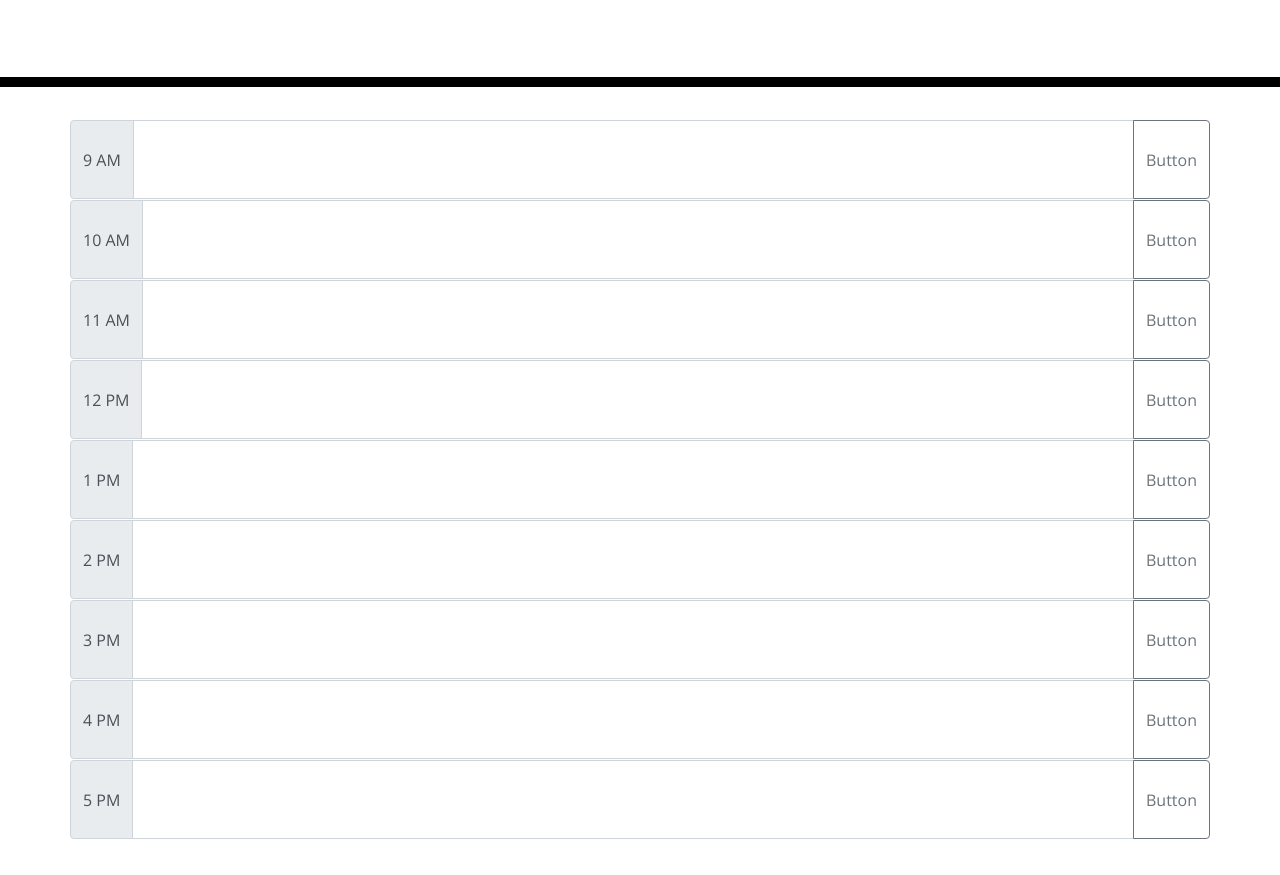
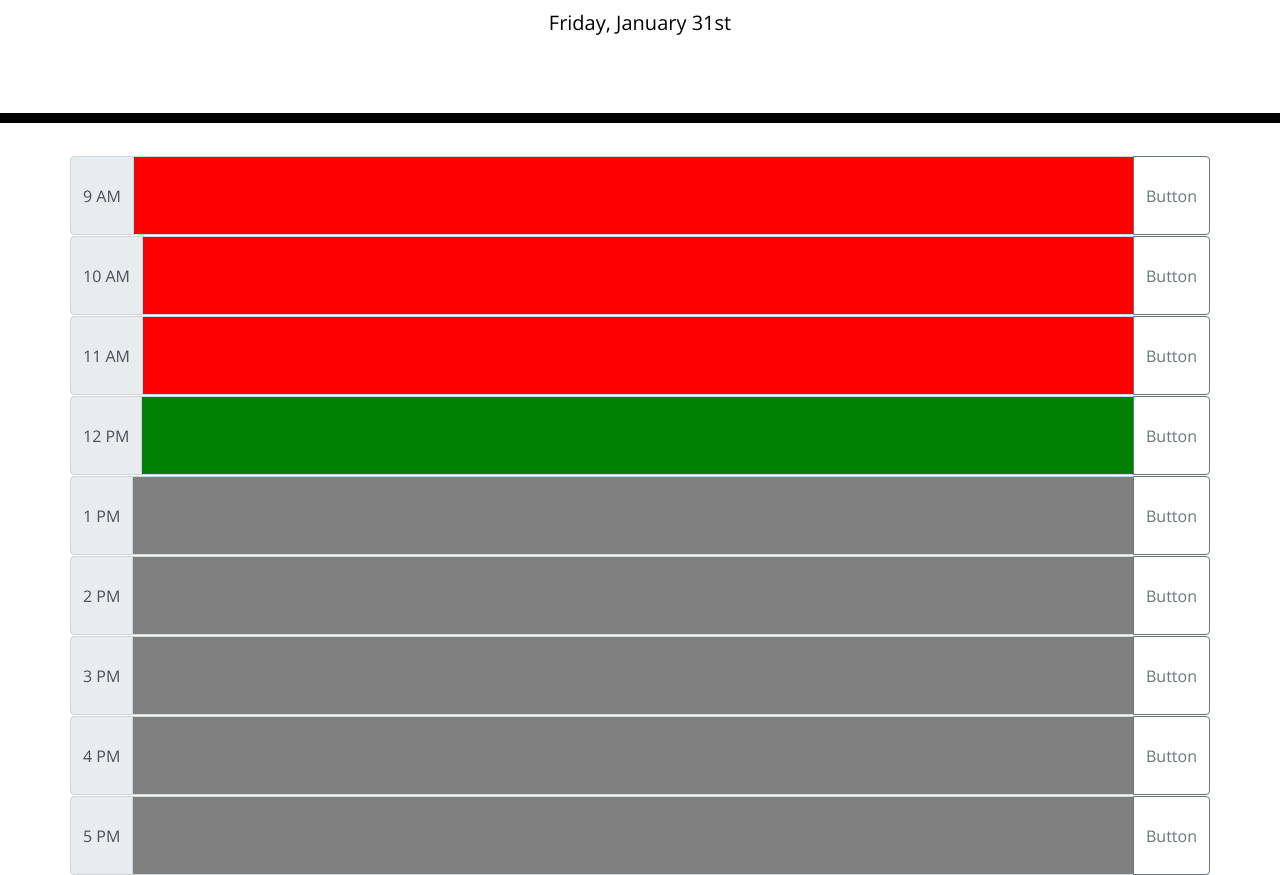
Before and after one commit to henryni914/Daily-Planner, a plain HTML site: page index.html in a window 1280 px wide. Shown: the part 181-1056 px from the top of the page. Before the commit the page ends 1020 px from the top, so only its background shows below. Drawn offline with nearby package versions, Linux system fonts and the light colour scheme.

Commit message:
created a function to check users local time compared to the planner and color coded the text boxes accordingly

```diff
--- a/index.html
+++ b/index.html
@@ -1,23 +1,14 @@
 <!DOCTYPE html>
 <html lang="en">
+
 <head>
   <meta charset="UTF-8" />
   <meta name="viewport" content="width=device-width, initial-scale=1.0" />
   <meta http-equiv="X-UA-Compatible" content="ie=edge" />
-    <link
-      rel="stylesheet"
-      href="https://stackpath.bootstrapcdn.com/bootstrap/4.3.1/css/bootstrap.min.css"
-    />
-    <link
-      rel="stylesheet"
-      href="https://use.fontawesome.com/releases/v5.8.1/css/all.css"
-      integrity="sha384-50oBUHEmvpQ+1lW4y57PTFmhCaXp0ML5d60M1M7uH2+nqUivzIebhndOJK28anvf"
-      crossorigin="anonymous"
-    />
-    <link
-      href="https://fonts.googleapis.com/css?family=Open+Sans&display=swap"
-      rel="stylesheet"
-    />
+  <link rel="stylesheet" href="https://stackpath.bootstrapcdn.com/bootstrap/4.3.1/css/bootstrap.min.css" />
+  <link rel="stylesheet" href="https://use.fontawesome.com/releases/v5.8.1/css/all.css"
+    integrity="sha384-50oBUHEmvpQ+1lW4y57PTFmhCaXp0ML5d60M1M7uH2+nqUivzIebhndOJK28anvf" crossorigin="anonymous" />
+  <link href="https://fonts.googleapis.com/css?family=Open+Sans&display=swap" rel="stylesheet" />
   <link rel="stylesheet" href="style.css" />
   <title>Work Day Scheduler</title>
 </head>
@@ -31,11 +22,11 @@
   <div class="container">
     <!-- Timeblocks go here -->
     <div class="row">
-        <div class = "input-group">
+      <div class="input-group">
         <div class="input-group-prepend">
-            <div class="input-group-text" id="inputGroup-sizing-lg">9 AM </div>
+          <div class="input-group-text" id="inputGroup-sizing-lg 9">9 AM</div>
         </div>
-          <textarea class="form-control" aria-label="With textarea"></textarea>
+        <textarea class="form-control" aria-label="With textarea" value="9"></textarea>
         <div class="input-group-append">
           <button class="btn btn-outline-secondary" type="button" id="button-addon2">Button</button>
         </div>
@@ -43,11 +34,11 @@
     </div>
 
     <div class="row">
-        <div class = "input-group">
+      <div class="input-group">
         <div class="input-group-prepend">
           <div class="input-group-text" id="inputGroup-sizing-lg">10 AM</div>
         </div>
-          <textarea class="form-control" aria-label="With textarea"></textarea>
+        <textarea class="form-control" aria-label="With textarea" value="10"></textarea>
         <div class="input-group-append">
           <button class="btn btn-outline-secondary" type="button" id="button-addon2">Button</button>
         </div>
@@ -55,11 +46,11 @@
     </div>
 
     <div class="row">
-        <div class = "input-group">
+      <div class="input-group">
         <div class="input-group-prepend">
           <div class="input-group-text" id="inputGroup-sizing-lg">11 AM</div>
         </div>
-          <textarea class="form-control" aria-label="With textarea"></textarea>
+        <textarea class="form-control" aria-label="With textarea" value="11"></textarea>
         <div class="input-group-append">
           <button class="btn btn-outline-secondary" type="button" id="button-addon2">Button</button>
         </div>
@@ -67,22 +58,22 @@
     </div>
 
     <div class="row">
-        <div class = "input-group">
+      <div class="input-group">
         <div class="input-group-prepend">
           <div class="input-group-text" id="inputGroup-sizing-lg">12 PM</div>
         </div>
-          <textarea class="form-control" aria-label="With textarea"></textarea>
+        <textarea class="form-control" aria-label="With textarea" value="12"></textarea>
         <div class="input-group-append">
           <button class="btn btn-outline-secondary" type="button" id="button-addon2">Button</button>
         </div>
       </div>
     </div>
     <div class="row">
-        <div class = "input-group">
+      <div class="input-group">
         <div class="input-group-prepend">
           <div class="input-group-text" id="inputGroup-sizing-lg">1 PM</div>
         </div>
-          <textarea class="form-control" aria-label="With textarea"></textarea>
+        <textarea class="form-control" aria-label="With textarea" value="13"></textarea>
         <div class="input-group-append">
           <button class="btn btn-outline-secondary" type="button" id="button-addon2">Button</button>
         </div>
@@ -90,11 +81,11 @@
     </div>
 
     <div class="row">
-        <div class = "input-group">
+      <div class="input-group">
         <div class="input-group-prepend">
           <div class="input-group-text" id="inputGroup-sizing-lg">2 PM</div>
         </div>
-          <textarea class="form-control" aria-label="With textarea"></textarea>
+        <textarea class="form-control" aria-label="With textarea" value="14"></textarea>
         <div class="input-group-append">
           <button class="btn btn-outline-secondary" type="button" id="button-addon2">Button</button>
         </div>
@@ -102,11 +93,11 @@
     </div>
 
     <div class="row">
-        <div class = "input-group">
+      <div class="input-group">
         <div class="input-group-prepend">
           <div class="input-group-text" id="inputGroup-sizing-lg">3 PM</div>
         </div>
-          <textarea class="form-control" aria-label="With textarea"></textarea>
+        <textarea class="form-control" aria-label="With textarea" value="15"></textarea>
         <div class="input-group-append">
           <button class="btn btn-outline-secondary" type="button" id="button-addon2">Button</button>
         </div>
@@ -114,11 +105,11 @@
     </div>
 
     <div class="row">
-        <div class = "input-group">
+      <div class="input-group">
         <div class="input-group-prepend">
           <div class="input-group-text" id="inputGroup-sizing-lg">4 PM</div>
         </div>
-          <textarea class="form-control" aria-label="With textarea"></textarea>
+        <textarea class="form-control" aria-label="With textarea" value="16"></textarea>
         <div class="input-group-append">
           <button class="btn btn-outline-secondary" type="button" id="button-addon2">Button</button>
         </div>
@@ -126,11 +117,11 @@
     </div>
 
     <div class="row">
-        <div class = "input-group">
+      <div class="input-group">
         <div class="input-group-prepend">
           <div class="input-group-text" id="inputGroup-sizing-lg">5 PM</div>
         </div>
-          <textarea class="form-control" aria-label="With textarea"></textarea>
+        <textarea class="form-control" aria-label="With textarea" value="17"></textarea>
         <div class="input-group-append">
           <button class="btn btn-outline-secondary" type="button" id="button-addon2">Button</button>
         </div>
@@ -140,5 +131,38 @@
 
   <script src="https://code.jquery.com/jquery-3.4.1.min.js"></script>
   <script src="https://cdnjs.cloudflare.com/ajax/libs/moment.js/2.24.0/moment.min.js"></script>
+  <script>
+    var i = 0;
+    var date = moment().format("dddd, MMMM Do");
+    $("#currentDay").text(date);
+    console.log(date);
+    colorRow();
+    function colorRow() {
+      for (var i = 0; i < 9; i++) {
+        var currentHour = 12
+        // var currentHour = parseInt(moment().format("H"));
+        var plannerHour = $(".form-control");
+        var testHour = parseInt(plannerHour[i].getAttribute("value"));
+        if (testHour < currentHour) {
+          plannerHour[i].style.backgroundColor = "red";
+          console.log("testHour is: " + testHour + "currentHour is: " + currentHour + "plannerHour[i] is: " + i);
+        } else if (testHour == currentHour) {
+          plannerHour[i].style.backgroundColor = "green";
+          console.log("testHour is: " + testHour + "currentHour is: " + currentHour + "plannerHour[i] is: " + plannerHour);
+        } else if (testHour > currentHour) {
+          plannerHour[i].style.backgroundColor = "grey";
+          console.log("testHour is: " + testHour + "currentHour is: " + currentHour + "plannerHour[i] is: " + plannerHour);
+        }
+      }
+      // var currentHour = parseInt(moment().format("H"));
+      // console.log(typeof (currentHour) + currentHour);
+      // var testValue = document.getElementsByClassName("form-control")[1].getAttribute("value"); //returns value 10 (10am)
+      // // console.log(testValue);
+      // var testValue2 = document.getElementsByClassName("form-control")[8].getAttribute("value"); //returns value 17 (5pm)
+      // console.log(testValue2);
+      // plannerHour[1].style.backgroundColor = "red"; (THIS CHANGES BACKGROUND OF 10AM TO RED)
+    }
+  </script>
 </body>
+
 </html>
```
Lines whose indentation alone changed are shown as unchanged.
